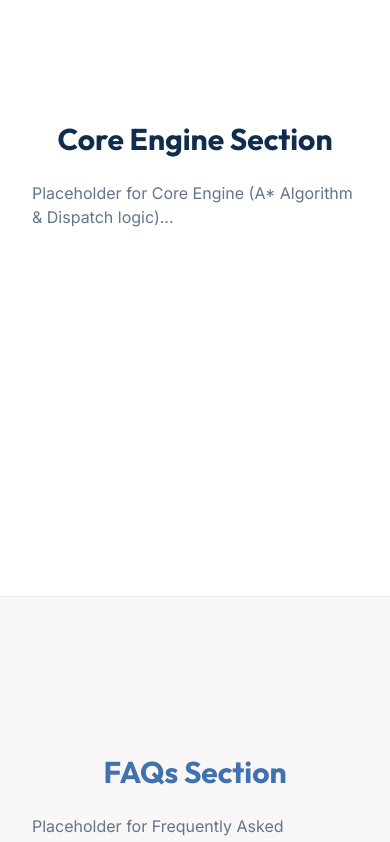
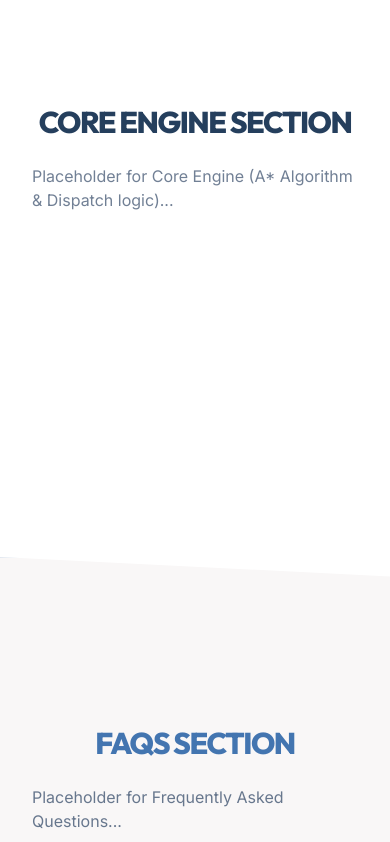
Before and after one commit to Goldenavs/esteRoute, a React (Vite) app in the folder frontend/: page /login in a window 390 px wide. Shown: the part 3340-4182 px from the top of the page. Built offline with nearby package versions, Linux system fonts and the light colour scheme.

Commit message:
feat: add transition between sections

```diff
--- a/frontend/src/components/auth/CoreEngineSection.tsx
+++ b/frontend/src/components/auth/CoreEngineSection.tsx
@@ -1,8 +1,35 @@
+import React, { useRef } from 'react';
+import { motion, useScroll, useTransform } from 'framer-motion';
+
 export default function CoreEngineSection() {
+  const ref = useRef<HTMLElement>(null);
+
+  // Parallax effect for the inner content
+  const { scrollYProgress } = useScroll({
+    target: ref,
+    offset: ["end end", "end start"]
+  });
+  const y = useTransform(scrollYProgress, [0, 1], ["0%", "25%"]);
+  const opacity = useTransform(scrollYProgress, [0, 1], [1, 0.3]);
+
   return (
-    <section id="core-engine" className="min-h-screen bg-surface py-24 px-8 flex flex-col items-center justify-center border-t border-border-subtle">
-      <h2 className="text-3xl md:text-5xl font-heading font-bold mb-6 text-brand-dark text-center">Core Engine Section</h2>
-      <p className="text-text-secondary">Placeholder for Core Engine (A* Algorithm & Dispatch logic)...</p>
+    <section
+      id="core-engine"
+      ref={ref}
+      className="relative z-20 bg-surface flex flex-col items-center justify-center overflow-hidden border-border-subtle"
+      style={{
+        clipPath: 'polygon(0 5vw, 100% 0, 100% 100%, 0 calc(100% - 5vw))',
+        marginTop: '-5vw',
+        marginBottom: '-5vw',
+        paddingTop: 'calc(5vw + 6rem)',
+        paddingBottom: 'calc(5vw + 6rem)',
+        minHeight: '100vh'
+      }}
+    >
+      <motion.div style={{ y, opacity }} className="w-full max-w-7xl mx-auto px-8 flex flex-col items-center justify-center relative z-0">
+        <h2 className="text-3xl md:text-5xl font-heading font-black mb-6 text-text-primary text-center uppercase tracking-tighter">Core Engine Section</h2>
+        <p className="text-text-secondary">Placeholder for Core Engine (A* Algorithm & Dispatch logic)...</p>
+      </motion.div>
     </section>
   );
 }
--- a/frontend/src/components/auth/FaqsSection.tsx
+++ b/frontend/src/components/auth/FaqsSection.tsx
@@ -1,8 +1,32 @@
+import React, { useRef } from 'react';
+import { motion, useScroll, useTransform } from 'framer-motion';
+
 export default function FaqsSection() {
+  const ref = useRef<HTMLElement>(null);
+
+  // Parallax effect
+  const { scrollYProgress } = useScroll({
+    target: ref,
+    offset: ["end end", "end start"]
+  });
+  const y = useTransform(scrollYProgress, [0, 1], ["0%", "25%"]);
+  const opacity = useTransform(scrollYProgress, [0, 1], [1, 0.3]);
+
   return (
-    <section id="faqs" className="min-h-[50vh] bg-app-bg py-24 px-8 flex flex-col items-center justify-center border-t border-border-subtle">
-      <h2 className="text-3xl md:text-5xl font-heading font-bold mb-6 text-brand-primary text-center">FAQs Section</h2>
-      <p className="text-text-secondary">Placeholder for Frequently Asked Questions...</p>
+    <section
+      id="faqs"
+      ref={ref}
+      className="relative z-10 bg-app-bg flex flex-col items-center justify-center overflow-hidden border-t border-border-subtle"
+      style={{
+        paddingTop: 'calc(5vw + 6rem)',
+        paddingBottom: '6rem',
+        minHeight: '50vh'
+      }}
+    >
+      <motion.div style={{ y, opacity }} className="w-full max-w-7xl mx-auto px-8 flex flex-col items-center justify-center relative z-0">
+        <h2 className="text-3xl md:text-5xl font-heading font-black mb-6 text-brand-primary text-center uppercase tracking-tighter">FAQs Section</h2>
+        <p className="text-text-secondary">Placeholder for Frequently Asked Questions...</p>
+      </motion.div>
     </section>
   );
 }
--- a/frontend/src/components/auth/FeaturesSection.tsx
+++ b/frontend/src/components/auth/FeaturesSection.tsx
@@ -34,9 +34,19 @@ const ScrollWriteText = ({ children, className = "" }: { children: React.ReactNo
 };
 
 export default function FeaturesSection() {
+  const ref = useRef<HTMLElement>(null);
+  const { scrollYProgress } = useScroll({
+    target: ref,
+    offset: ["end end", "end start"]
+  });
+
+  // Parallax effect: moves down and fades out as it scrolls up
+  const y = useTransform(scrollYProgress, [0, 1], ["0%", "25%"]);
+  const opacity = useTransform(scrollYProgress, [0, 1], [1, 0.3]);
+
   return (
-    <section id="features" className="py-24 px-6 lg:px-16 bg-app-bg relative overflow-hidden">
-      <div className="w-full max-w-7xl mx-auto">
+    <section id="features" ref={ref} className="py-24 px-6 lg:px-16 bg-app-bg relative z-10 overflow-hidden">
+      <motion.div style={{ y, opacity }} className="w-full max-w-7xl mx-auto">
         <motion.div
           initial={{ opacity: 0, y: 20 }}
           whileInView={{ opacity: 1, y: 0 }}
@@ -156,7 +166,7 @@ export default function FeaturesSection() {
           </motion.div>
 
         </motion.div>
-      </div>
+      </motion.div>
     </section>
   );
 }
```
